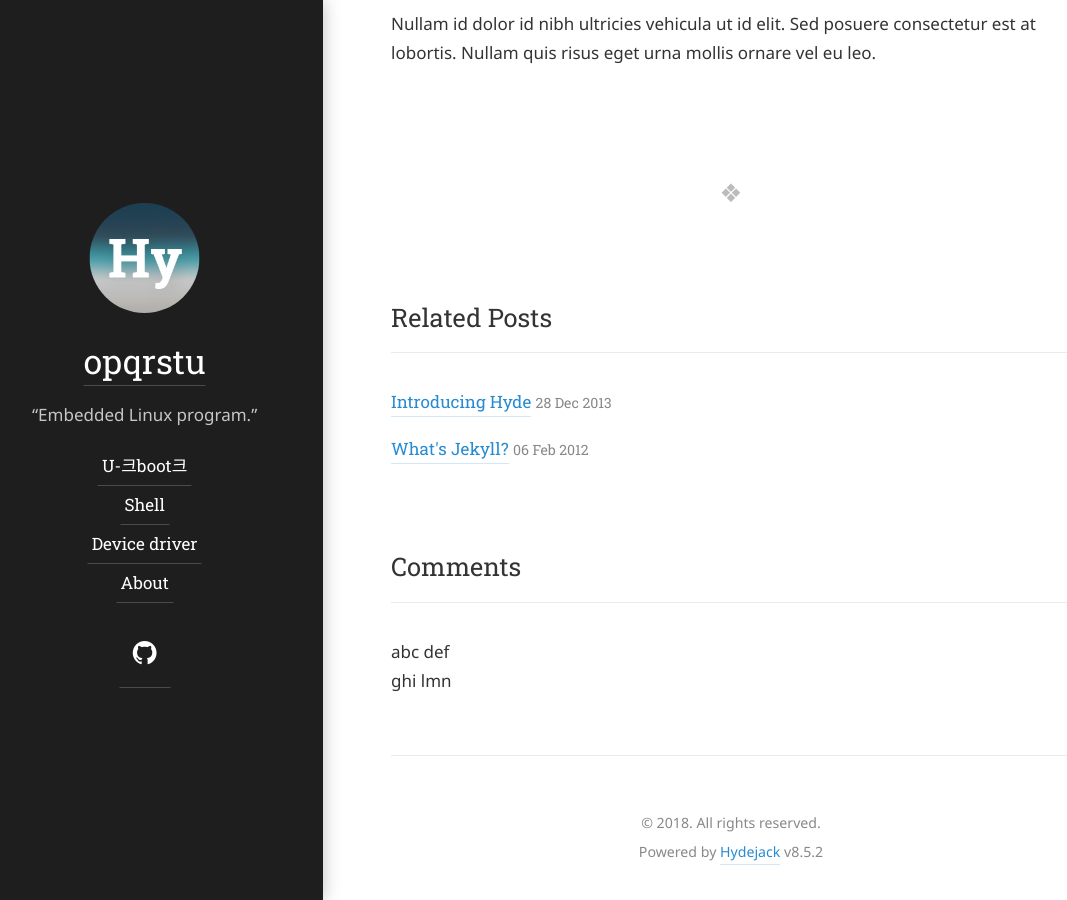
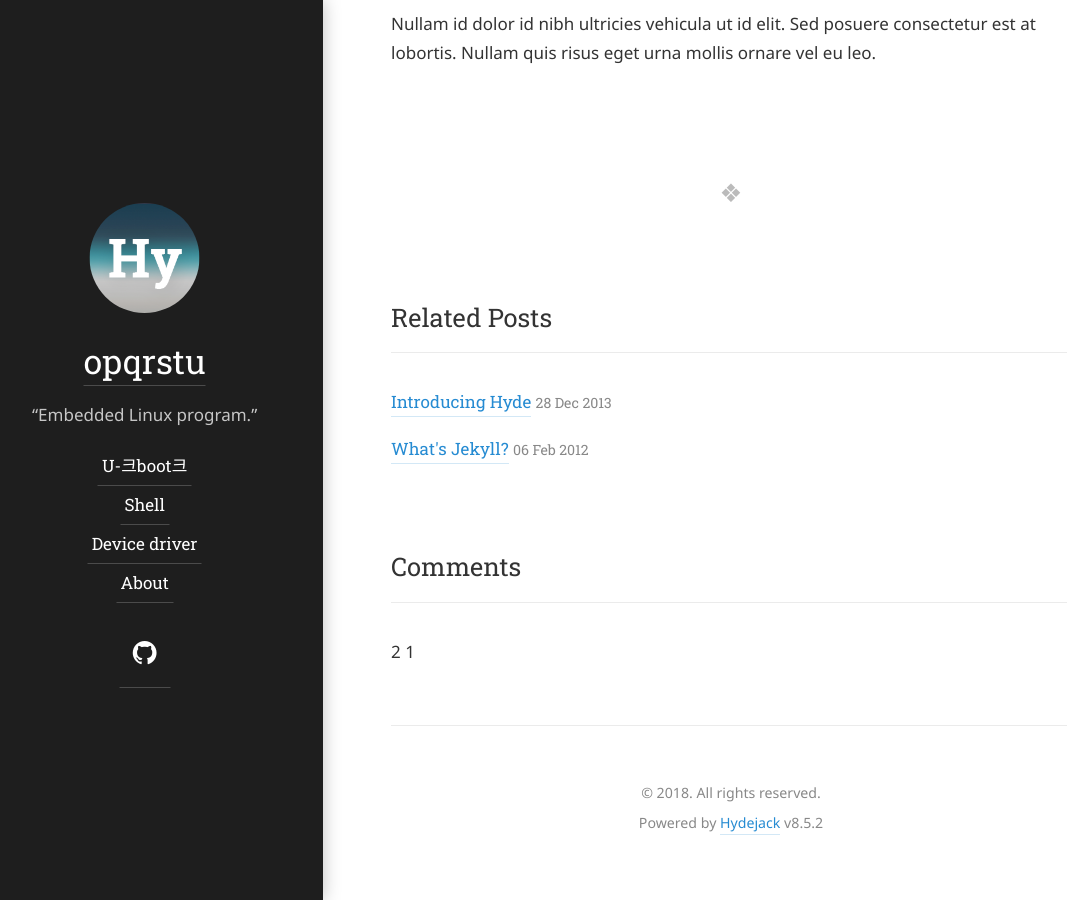
Before and after one commit to opqrstu/opqrstu.github.io, a Jekyll site: the page built from hyde/_posts/2012-02-07-example-content.md, in a window 1280 px wide and 900 px high, scrolled down 4803 px. Shown: the whole window, without its empty margins (34-1101 px from the left). Built offline with Jekyll 4.4.1, drawn with Linux system fonts in a browser that asks for light colours; some web fonts are replaced.

Commit message:
Update disqus.html

```diff
--- a/_includes/disqus.html
+++ b/_includes/disqus.html
@@ -1,11 +1,7 @@
-abc
 {% assign disqus = site.disqus | default:site.disqus_shortname %}
 {% if disqus %}
-def
-<div id="disqus_thread"></div>
-ghi
+<div id="disqus_thread"></div>2
 <script>
-jk
 /**
 *  RECOMMENDED CONFIGURATION VARIABLES: EDIT AND UNCOMMENT THE SECTION BELOW TO INSERT DYNAMIC VALUES FROM YOUR PLATFORM OR CMS.
 *  LEARN WHY DEFINING THESE VARIABLES IS IMPORTANT: https://disqus.com/admin/universalcode/#configuration-variables*/
@@ -20,8 +16,6 @@ var d = document, s = d.createElement('script');
 s.src = 'https://https-opqrstu-github-io.disqus.com/embed.js';
 s.setAttribute('data-timestamp', +new Date());
 (d.head || d.body).appendChild(s);
-})();
-(window, document);</script>
+})();</script>1
 <noscript>Please enable JavaScript to view the <a href="https://disqus.com/?ref_noscript">comments powered by Disqus.</a></noscript>
 {% endif %}
-lmn
```
